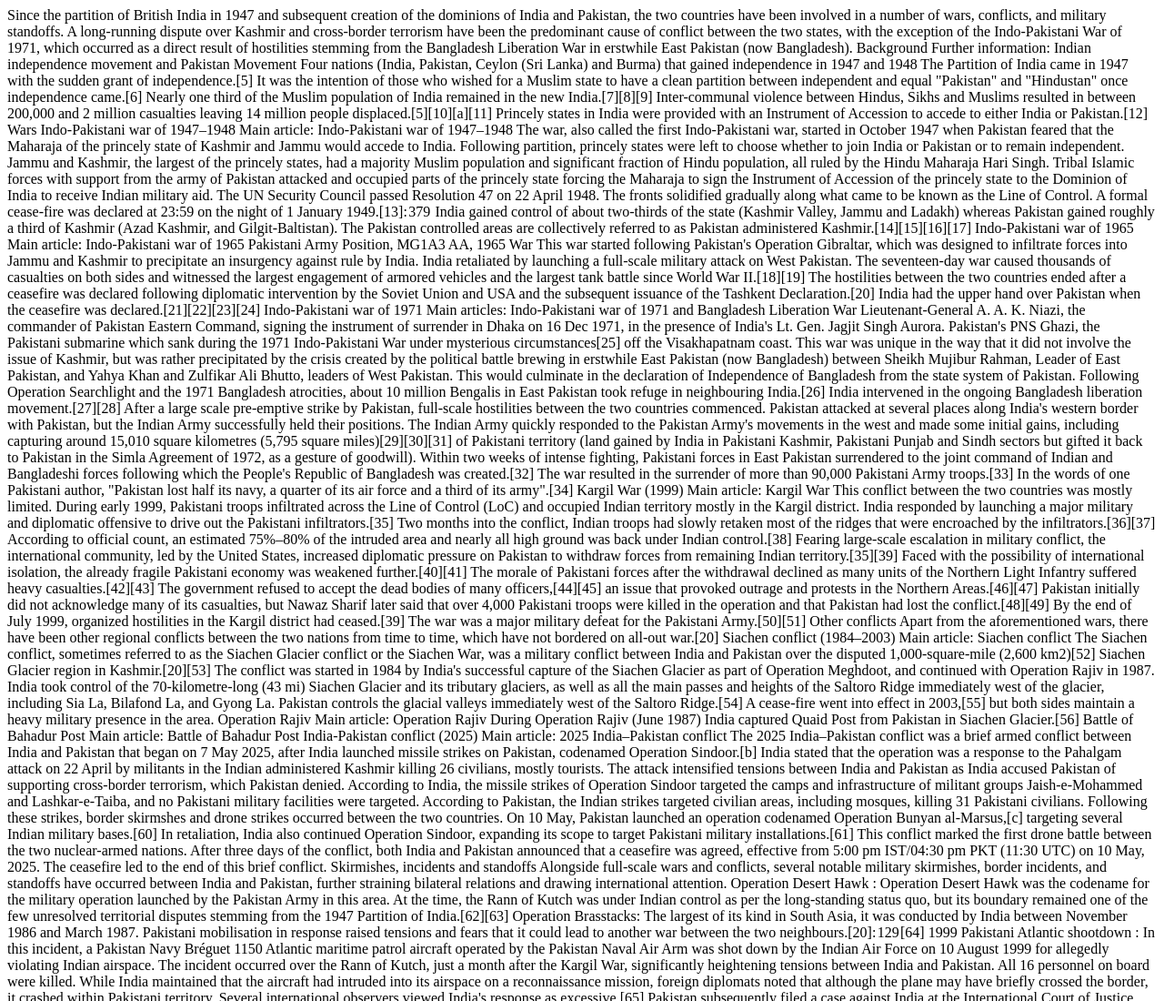
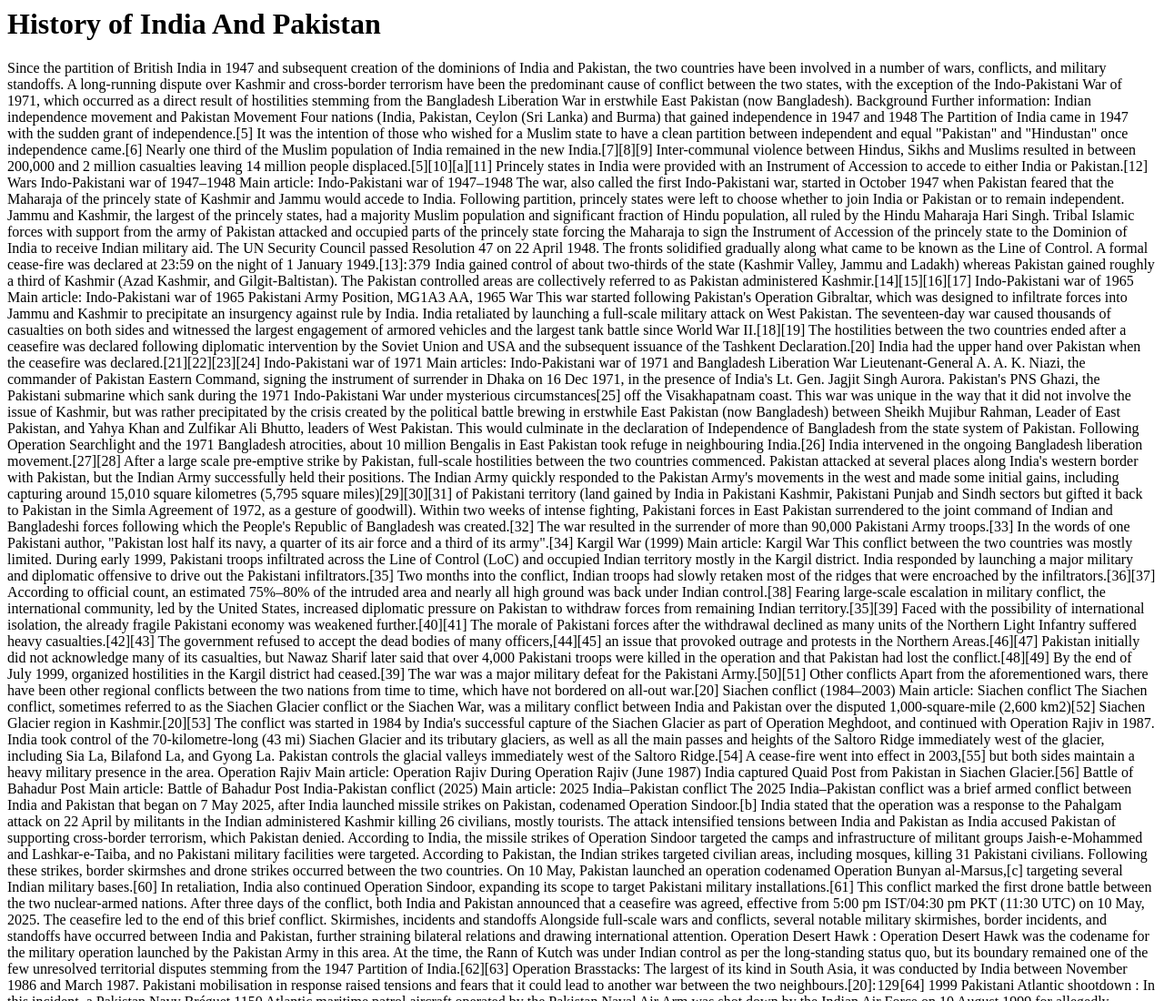
Before and after one commit to anityamishra100-ops/MY-WEBSITE.com, a plain HTML site: page index.html in a window 1280 px wide. Shown: the top 1100 px of the page at 91% size. Drawn offline with Linux system fonts and the light colour scheme.

Commit message:
Update index.html

```diff
--- a/index.html
+++ b/index.html
@@ -3,6 +3,7 @@
 <head>
 <title>History of India and Pakistan</title>
 </head>
+ <h1>History of India And Pakistan </h1>
 <body>
 <p>Since the partition of British India in 1947 and subsequent creation of the dominions of India and Pakistan, the two countries have been involved in a number of wars, conflicts, and military standoffs. A long-running dispute over Kashmir and cross-border terrorism have been the predominant cause of conflict between the two states, with the exception of the Indo-Pakistani War of 1971, which occurred as a direct result of hostilities stemming from the Bangladesh Liberation War in erstwhile East Pakistan (now Bangladesh).
 
```
